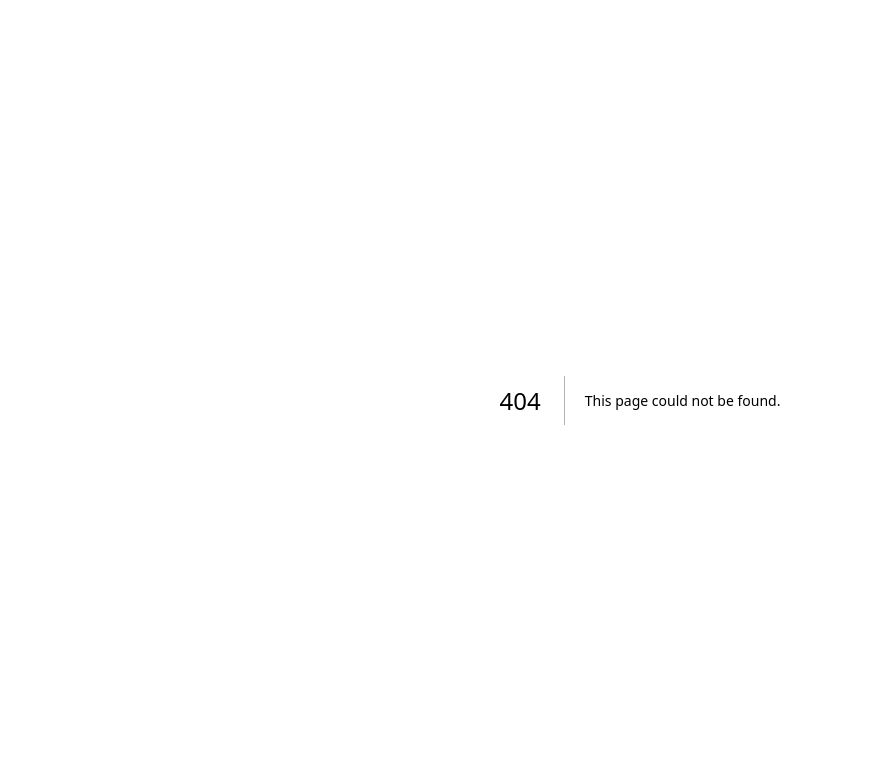
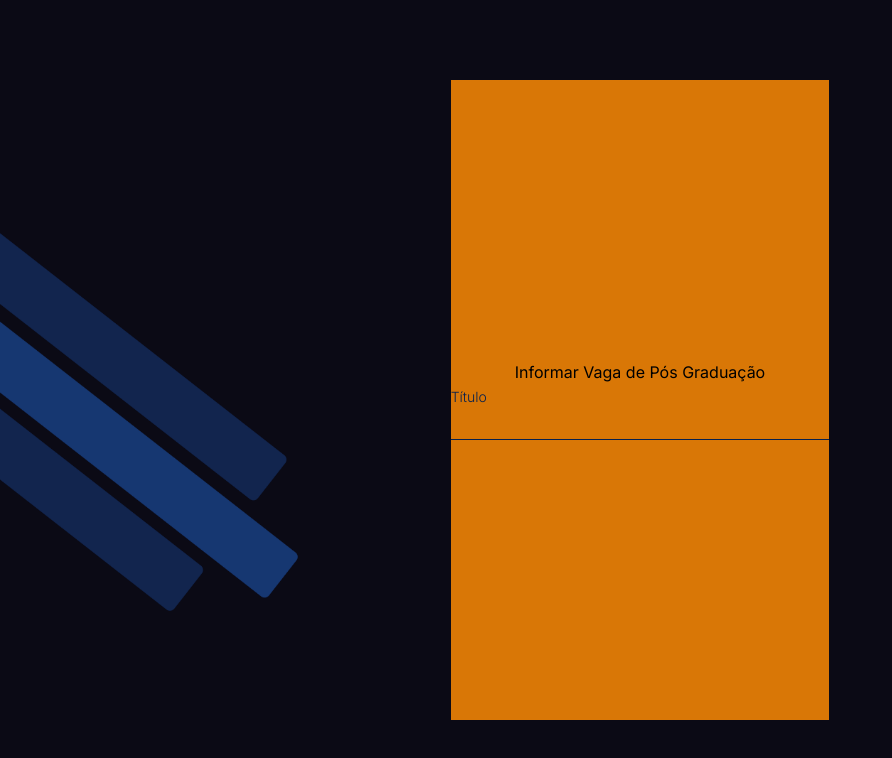
Before and after one commit to Milenacosta08/Project-Beca, a Next.js app in the folder frontend/: page /postGraduate/create in a window 1280 px wide. Before the commit this address had no page. Shown: the top 758 px of the page, without its empty margins (0-892 px from the left). Built offline with nearby package versions, Linux system fonts and the light colour scheme.

Commit message:
Inicio desenvolvimento

```diff
--- a/frontend/package.json
+++ b/frontend/package.json
@@ -18,6 +18,7 @@
     "next": "14.0.3",
     "react": "^18",
     "react-dom": "^18",
+    "react-google-font-loader": "^1.1.0",
     "tailwind-merge": "^2.0.0",
     "tailwindcss-animate": "^1.0.7"
   },
--- a/frontend/src/app/layout.tsx
+++ b/frontend/src/app/layout.tsx
@@ -1,5 +1,7 @@
 import { Inter } from 'next/font/google'
 import './globals.css'
+import GoogleFontLoader from 'react-google-font-loader';
+
 
 const inter = Inter({ subsets: ['latin'] })
 
--- /dev/null
+++ b/frontend/src/app/postGraduate/create/page.tsx
@@ -0,0 +1,26 @@
+import { Input } from "@/components/ui/input";
+import Image from "next/image";
+
+
+export default function createPostGraduate(){
+
+    return(
+        <div className = "grid grid-cols-3 h-screen w-screen" >
+            <div className="flex justify-start items-center">
+                <Image className="scale-x-[-1]"
+                    src="/images/pattern.png"
+                    width={300}
+                    height={350}
+                    alt="Pattern Beca"
+                />
+            </div>
+
+        <div className="flex items-center justify-center p-6 pt-20 pb-20">
+            <div className="flex items-center justify-center flex-col bg-amber-600 h-full w-full">
+                <h1 className="font-">Informar Vaga de Pós Graduação</h1>
+                <Input type="text" name="user" label="Título" className="w-full" />
+            </div>
+        </div>
+        </div>
+    )
+}
--- a/frontend/src/components/ui/input.tsx
+++ b/frontend/src/components/ui/input.tsx
@@ -7,12 +7,13 @@ export interface InputProps
   extends React.InputHTMLAttributes<HTMLInputElement> {
     name: string
     label?: string
+    className?: string
   }
 
 const Input = React.forwardRef<HTMLInputElement, InputProps>(
   ({ className, type, name, label, ...props }, ref) => {
     return (
-      <div>
+      <div className={className}>
         {!!label && (
           <Label className="font-light text-blue_primary" htmlFor={name}>
             {label}
--- a/frontend/tailwind.config.js
+++ b/frontend/tailwind.config.js
@@ -1,4 +1,5 @@
 /** @type {import('tailwindcss').Config} */
+
 module.exports = {
   darkMode: ["class"],
   content: [
@@ -15,6 +16,7 @@ module.exports = {
         "2xl": "1400px",
       },
     },
+
     extend: {
       colors: {
         border: "hsl(var(--border))",
```
Also changed, not shown: frontend/src/app/postGraduate/page.tsx (added), frontend/src/components/googleFonts.tsx (added), 1 other file (tests, documents, lock files or other folders).
